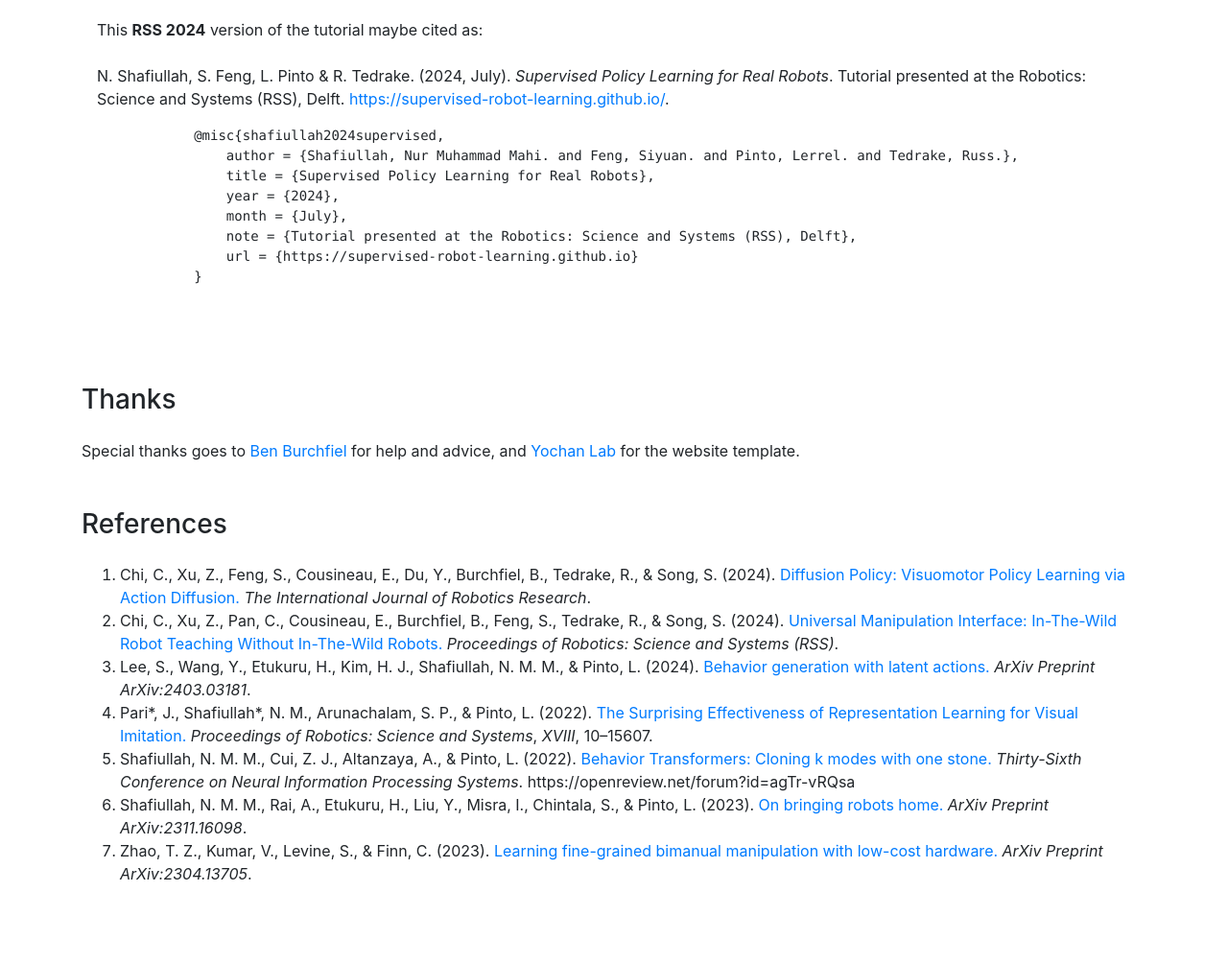
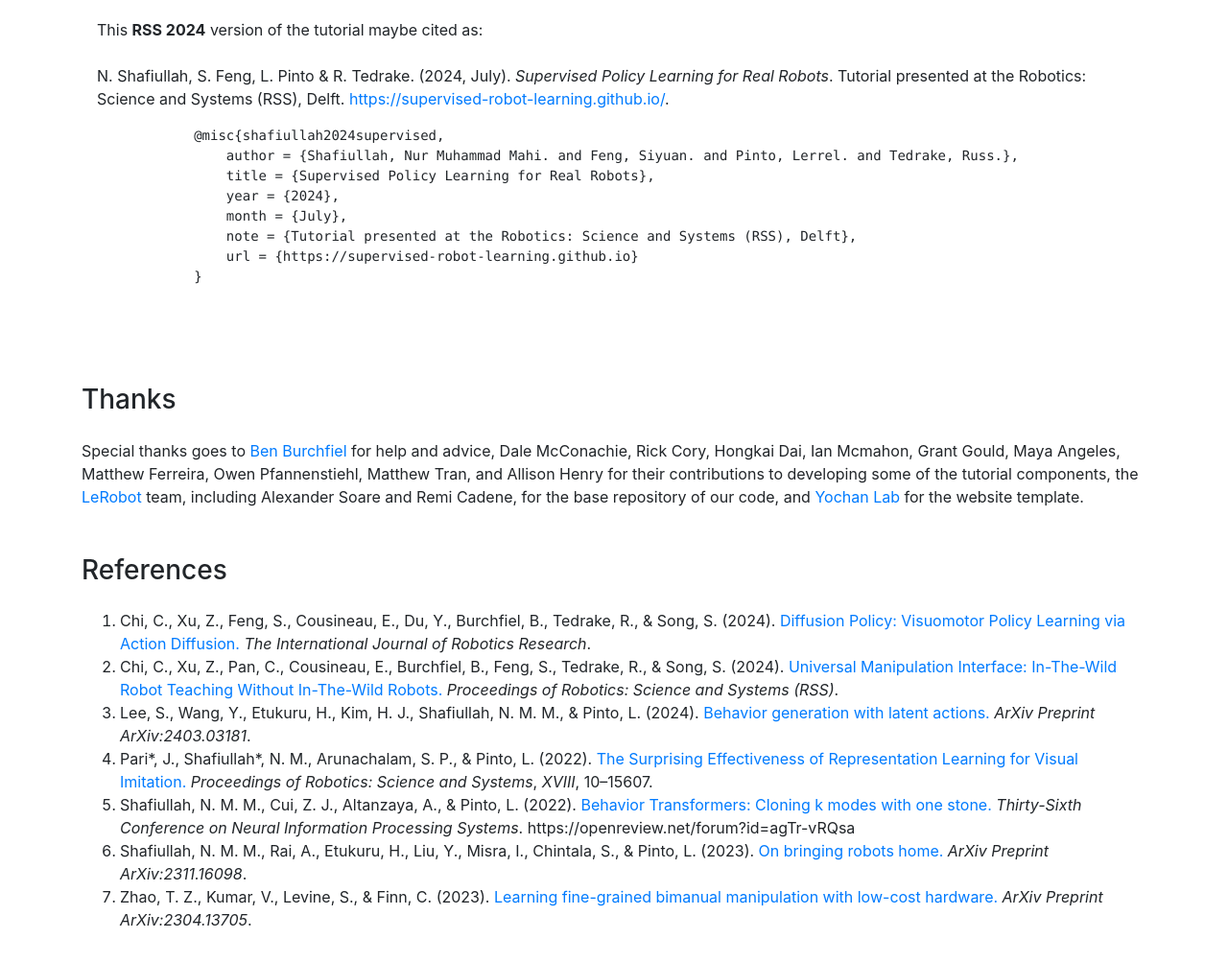
Before and after one commit to supervised-robot-learning/supervised-robot-learning.github.io, a plain HTML site: page index.html in a window 1280 px wide. Shown: the part 4295-5298 px from the top of the page at 96% size. Drawn offline with nearby package versions, Linux system fonts and the light colour scheme.

Commit message:
Updated credits.

```diff
--- a/index.html
+++ b/index.html
@@ -631,7 +631,13 @@
             <div class="col-12">
                 <div class="pt-3">
                     Special thanks goes to <a href="http://www.benburchfiel.com/">Ben Burchfiel</a> for help and
-                    advice, and <a href="https://yochan-lab.github.io/tutorial/LLMs-Planning/index.html">Yochan Lab</a>
+                    advice, Dale McConachie, Rick Cory, Hongkai Dai, Ian Mcmahon, Grant Gould, Maya Angeles, Matthew
+                    Ferreira, Owen Pfannenstiehl, Matthew Tran, and Allison Henry for their contributions to developing
+                    some of the tutorial components, the <a href="https://huggingface.co/lerobot"
+                        target="_blank">LeRobot</a> team, including Alexander Soare and Remi Cadene, for the base
+                    repository of our code, and <a
+                        href="https://yochan-lab.github.io/tutorial/LLMs-Planning/index.html">Yochan
+                        Lab</a>
                     for the website template.
                 </div>
             </div>
```
